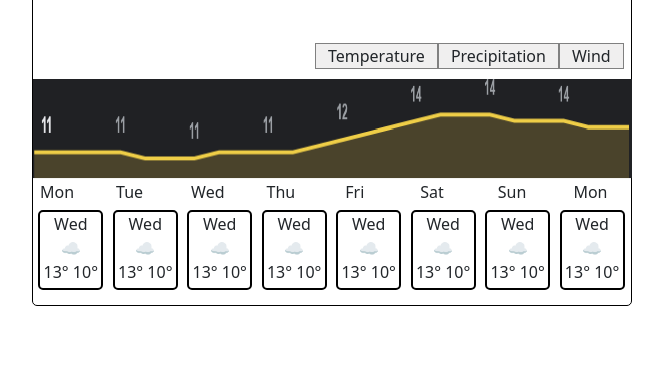
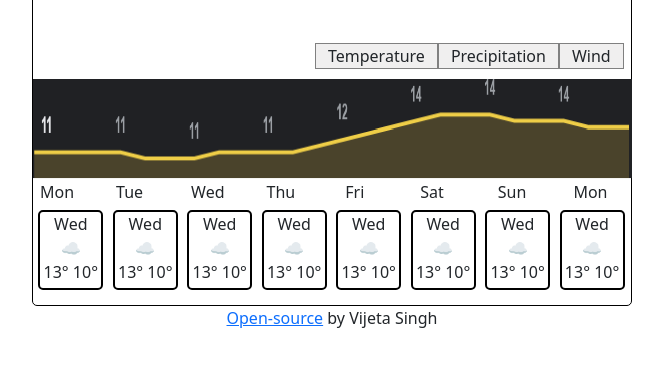
Before and after one commit to vijetarajput/BasicWeatherProject, a plain HTML site: page index.html in a window 1280 px wide. Shown: the part 358-724 px from the top of the page, without its empty margins (308-971 px from the left). Drawn offline with nearby package versions, Linux system fonts and the light colour scheme.

Commit message:
GitHub Link Added

```diff
--- a/index.html
+++ b/index.html
@@ -123,6 +123,8 @@
                 <p style="margin: 0;">13° 10°</p>
             </div>
         </div>
+        <p style="text-align: center;"><a href="https://github.com/vijetarajput/BasicWeatherProject">Open-source</a> by
+            Vijeta Singh</p>
     </div>
 </body>
 <script>
```
